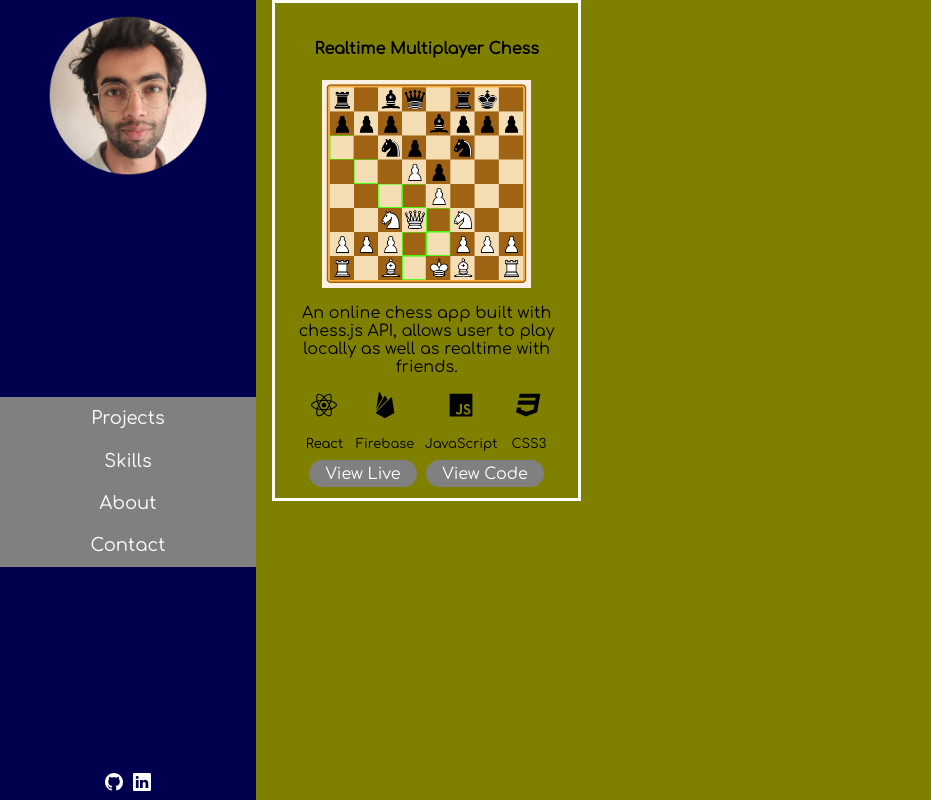
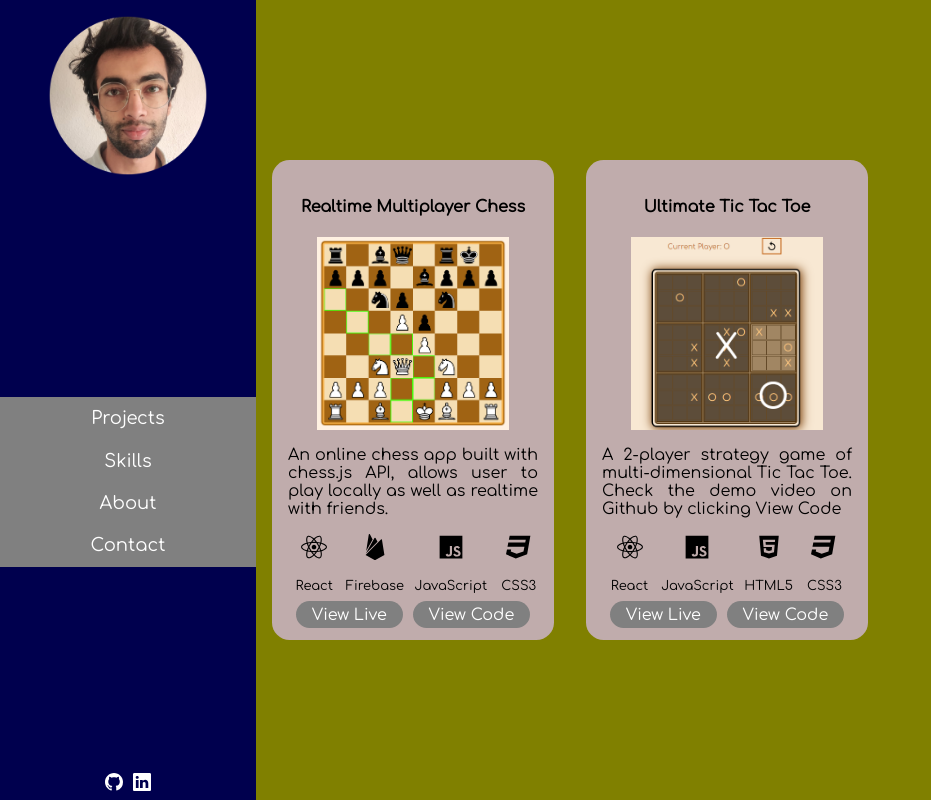
Before and after one commit to the-formless/react-portfolio, a React (Create React App) app: page /projects in a window 1280 px wide. Shown: the whole page, without its empty margins (0-931 px from the left). Built offline with nearby package versions, Linux system fonts and the light colour scheme.

Commit message:
Project data update

```diff
--- a/package.json
+++ b/package.json
@@ -11,6 +11,7 @@
     "react-icons": "^4.3.1",
     "react-router-dom": "^6.3.0",
     "react-scripts": "5.0.1",
+    "react-transition-group": "^4.4.2",
     "sass": "^1.52.1",
     "web-vitals": "^2.1.4"
   },
--- a/src/App.js
+++ b/src/App.js
@@ -1,18 +1,24 @@
 import logo from './logo.svg';
 import './App.css';
 import Layout from './Components/Layout';
-import { Route, Routes } from 'react-router-dom';
+import { Route, Routes, useLocation } from 'react-router-dom';
+import { TransitionGroup, CSSTransition } from 'react-transition-group'
 import Home from './Components/Welcome';
 import Projects from './Components/Projects'
 
 function App() {
+  const location = useLocation();
   return (
     <div className="App">
       <Layout>
-        <Routes>
-          <Route exact path='/' element={<Home />} />
-          <Route exact path='/projects' element={<Projects />} />
-        </Routes>
+        <TransitionGroup>
+          <CSSTransition timeout={500} classNames='transition' key={location.key}>
+            <Routes location={location}>
+              <Route exact path='/' element={<Home />} />
+              <Route exact path='/projects' element={<Projects />} />
+            </Routes>
+          </CSSTransition>
+        </TransitionGroup>
       </Layout>
     </div>
   );
--- a/src/Components/Projects/index.scss
+++ b/src/Components/Projects/index.scss
@@ -1,17 +1,22 @@
 .project{
   display: flex;
   flex-direction: column;
-  border: 3px solid white;
+  background: rgb(192, 172, 172);
+  border-radius: 1.1rem;
   padding: 1rem 1rem;
-  max-width: 333px;
+  max-width: 250px;
   margin: 0 1rem;
   img {
     max-width: 77%;
     margin: 0 auto;
   }
+  p{
+    text-align: justify;
+  }
   .technologies {
     display: flex;
     margin: 0 auto;
+    margin-top: auto;
     .technology {
       display: flex;
       flex-direction: column;
@@ -19,6 +24,7 @@
       font-size: small;
       p{
         font-size: small;
+        text-align: center;
       }
     }
   }
@@ -36,3 +42,8 @@
     }
   }
 }
+
+.projects {
+  display: flex;
+  align-self: center;
+}
--- a/src/Components/Projects/projectsData.js
+++ b/src/Components/Projects/projectsData.js
@@ -1,4 +1,5 @@
 import chessImg from './assets/chess_project.png'
+import ultimateTTT from './assets/ultiTTT.png'
 import {FaReact, FaUnity, FaHtml5, FaCss3, FaJs, FaSass} from 'react-icons/fa'
 import {SiCsharp, SiFirebase} from 'react-icons/si'
 
@@ -45,4 +46,14 @@ const tech = {
     description: 'An online chess app built with chess.js API, allows user to play locally as well as realtime with friends.',
     technologies: [tech.react, tech.firebase, tech.js, tech.css],
     blog: ''
-  }];
+  },
+  {
+    title: 'Ultimate Tic Tac Toe',
+    img: ultimateTTT,
+    link: 'https://the-formless.github.io/ultimate-tic-tac-toe/',
+    github: 'https://github.com/the-formless/ultimate-tic-tac-toe',
+    description: 'A 2-player strategy game of multi-dimensional Tic Tac Toe. Check the demo video on Github by clicking View Code',
+    technologies: [tech.react,  tech.js, tech.html,tech.css],
+    blog: ''
+  },
+];
--- a/src/index.css
+++ b/src/index.css
@@ -8,11 +8,20 @@ body {
 
 
 .app-content {
-  display: grid;
+  display: flex;
   width: 100vw;
-  grid-template-columns: repeat(3, 1fr);
-  grid-template-rows: repeat(5, 1fr);
   background: olive;
   justify-self: stretch;
   align-self: stretch;
+  align-items: center;
 }
+
+.transition-enter {
+  opacity: 0;
+  z-index: 1;
+}
+
+.transition-enter.transition-enter-active {
+  opacity: 1;
+  transition: ease-in;
+}
```
Also changed, not shown: src/Components/Projects/assets/ultiTTT.png (added), 1 other file (tests, documents, lock files or other folders).
